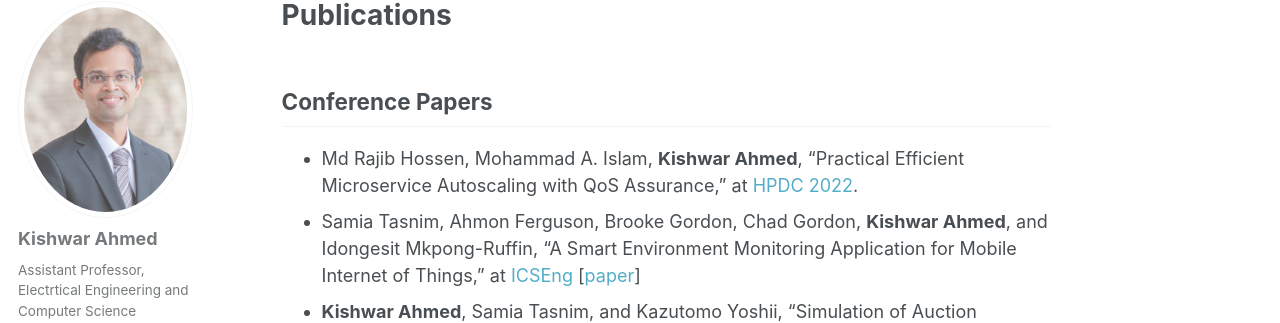
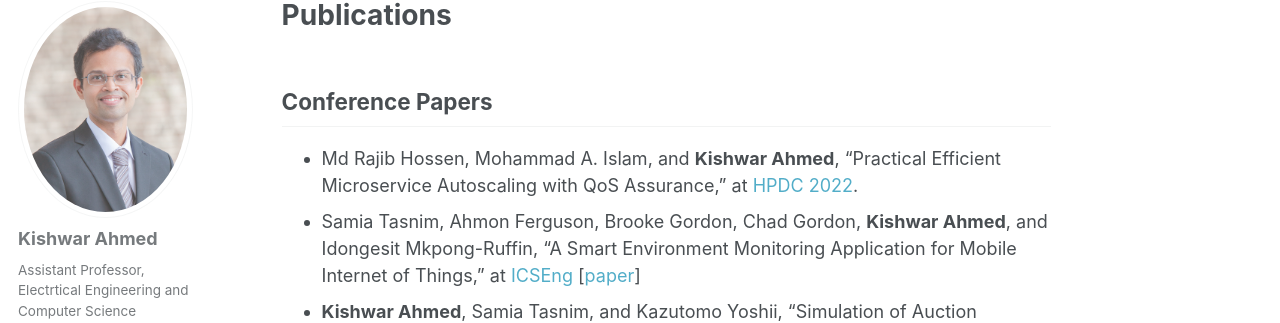
Before and after one commit to kishwarbd/kishwarbd.github.io, a Jekyll site: the page built from _pages/publications.md, in a window 1280 px wide and 900 px high. Shown: the part 117-440 px from the top of the window. Built offline with Jekyll 4.4.1, drawn with Linux system fonts in a browser that asks for light colours; some web fonts are replaced.

Commit message:
Update publications.md

```diff
--- a/_pages/publications.md
+++ b/_pages/publications.md
@@ -6,7 +6,7 @@ author_profile: true
 
 ## Conference Papers
 
-* Md Rajib Hossen, Mohammad A. Islam, **Kishwar Ahmed**, “Practical Efficient Microservice Autoscaling with QoS Assurance,” at [HPDC 2022](https://www.hpdc.org/2022/).
+* Md Rajib Hossen, Mohammad A. Islam, and **Kishwar Ahmed**, “Practical Efficient Microservice Autoscaling with QoS Assurance,” at [HPDC 2022](https://www.hpdc.org/2022/).
 * Samia Tasnim, Ahmon Ferguson, Brooke Gordon, Chad Gordon, **Kishwar Ahmed**, and
 Idongesit Mkpong-Ruffin, “A Smart Environment Monitoring Application for Mobile
 Internet of Things,” at [ICSEng](http://www.icseng.com/) [[paper](https://link.springer.com/chapter/10.1007/978-3-030-65796-3_21)]
```
